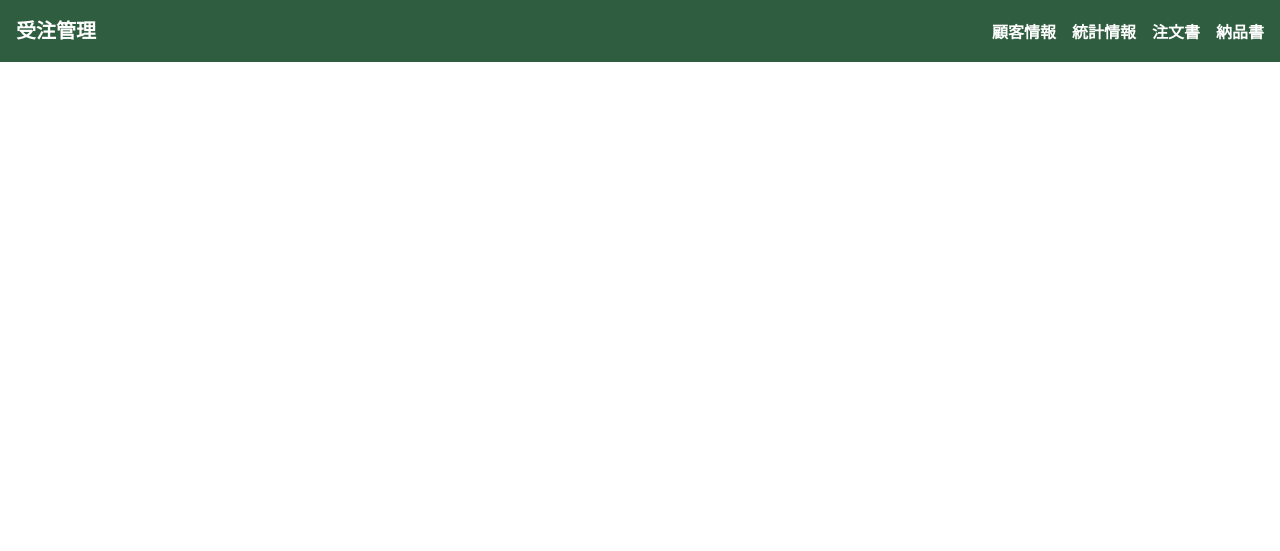
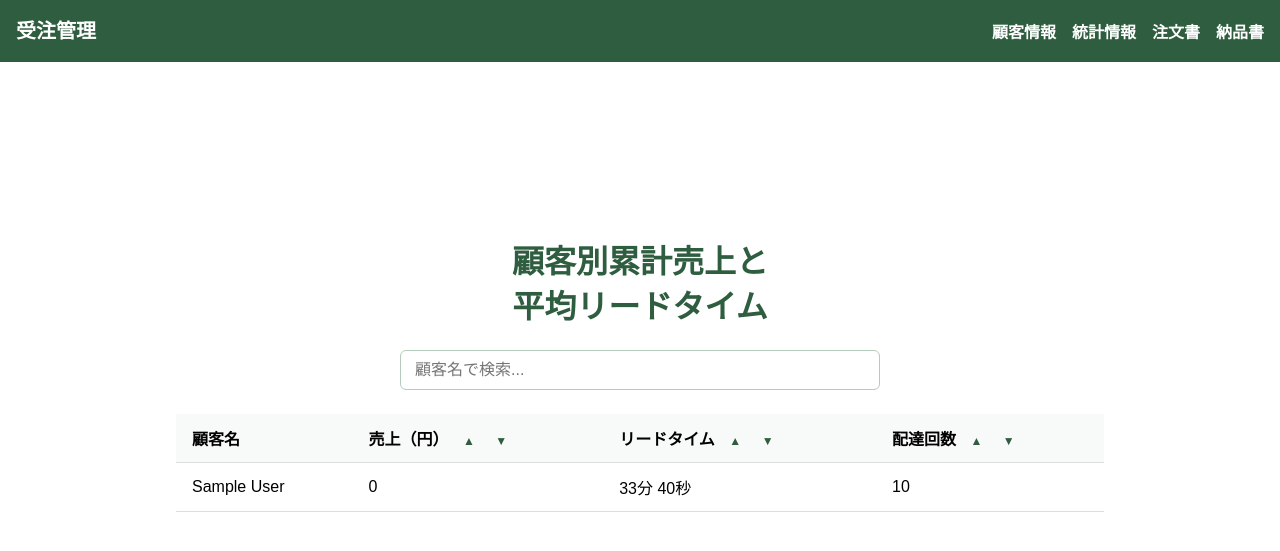
Before and after one commit to yoichi-project01/MBS_B, a PHP site: page /statistics/index.php in a window 1280 px wide. Shown: the top 551 px of the page. Run offline with PHP 8.4, Linux system fonts and the light colour scheme; tables that the repository leaves empty or names only in its code hold one stand-in row (values such as "Sample post").

Commit message:
統計情報合併

```diff
--- a/statistics/index.php
+++ b/statistics/index.php
@@ -1,16 +1,105 @@
-<?php include(__DIR__ . '/../component/header.php'); ?>
+<?php
+include(__DIR__ . '/../component/header.php');
+require_once(__DIR__ . '/../component/db.php');
+
+// リードタイム（秒数）を「日 時間 分 秒」に変換する関数
+function formatLeadTime($secondsFloat)
+{
+    $totalSeconds = (int) round($secondsFloat);
+    $days = floor($totalSeconds / 86400);
+    $hours = floor(($totalSeconds % 86400) / 3600);
+    $minutes = floor(($totalSeconds % 3600) / 60);
+    $seconds = $totalSeconds % 60;
+
+    $result = "";
+    if ($days > 0) $result .= "{$days}日 ";
+    if ($hours > 0) $result .= "{$hours}時間 ";
+    if ($minutes > 0) $result .= "{$minutes}分 ";
+    $result .= "{$seconds}秒";
+
+    return trim($result);
+}
+
+try {
+    $pdo = new PDO($dsn, $user, $pass, $options);
+
+    $sql = "
+        SELECT
+            c.customer_no,
+            c.customer_name,
+            s.sales_by_customer,
+            s.lead_time,
+            s.delivery_amount
+        FROM statistics_information s
+        JOIN customers c ON s.customer_no = c.customer_no
+        ORDER BY c.customer_no ASC
+        ";
+
+    $stmt = $pdo->query($sql);
+    $rows = $stmt->fetchAll();
+} catch (PDOException $e) {
+    echo "DBエラー: " . htmlspecialchars($e->getMessage());
+    exit;
+}
+?>
+
 <!DOCTYPE html>
 <html lang="ja">
 
 <head>
     <meta charset="UTF-8">
+    <title>顧客別売上・リードタイム</title>
     <meta name="viewport" content="width=device-width, initial-scale=1.0">
-    <title>統計情報</title>
     <link rel="stylesheet" href="../style.css">
 </head>
 
 <body>
+    <main class="main-content">
+        <h1 id="store-title">顧客別累計売上と<br>平均リードタイム</h1>
 
+        <div class="search-area">
+            <input type="text" id="searchInput" placeholder="顧客名で検索..." onkeyup="filterTable()">
+        </div>
+
+        <div class="table-container">
+            <table id="customerTable">
+                <thead>
+                    <tr>
+                        <!-- 顧客NO 列を削除 -->
+                        <th>顧客名</th>
+                        <th>
+                            売上（円）
+                            <button class="sort-icon" data-column="sales_by_customer" data-order="asc">▲</button>
+                            <button class="sort-icon" data-column="sales_by_customer" data-order="desc">▼</button>
+                        </th>
+                        <th>
+                            リードタイム
+                            <button class="sort-icon" data-column="lead_time" data-order="asc">▲</button>
+                            <button class="sort-icon" data-column="lead_time" data-order="desc">▼</button>
+                        </th>
+                        <th>
+                            配達回数
+                            <button class="sort-icon" data-column="delivery_amount" data-order="asc">▲</button>
+                            <button class="sort-icon" data-column="delivery_amount" data-order="desc">▼</button>
+                        </th>
+                    </tr>
+                </thead>
+                <tbody>
+                    <?php foreach ($rows as $row): ?>
+                    <tr>
+                        <!-- 顧客NOのセルを削除 -->
+                        <td data-column="customer_name"><?= htmlspecialchars($row['customer_name']) ?></td>
+                        <td data-column="sales_by_customer"><?= number_format($row['sales_by_customer']) ?></td>
+                        <td data-column="lead_time"><?= formatLeadTime($row['lead_time']) ?></td>
+                        <td data-column="delivery_amount"><?= $row['delivery_amount'] ?></td>
+                    </tr>
+                    <?php endforeach; ?>
+                </tbody>
+            </table>
+        </div>
+    </main>
+
+    <script src="statistics.js"></script>
 </body>
 
 </html>
--- a/style.css
+++ b/style.css
@@ -61,20 +61,11 @@ h1 {
     color: #2f5d3f;
     text-align: center;
     line-height: 1.4;
+    margin: 120px 0 20px;
     white-space: pre-line;
-    /* <br>対応 */
 }
 
-h1#store-title {
-    font-size: 32px;
-    color: #2f5d3f;
-    margin: 120px 0 20px;
-    text-align: center;
-    line-height: 1.4;
-    white-space: pre-line;
-    /* <br>対応 */
-}
-
+h1#store-title,
 h1.store-title {
     font-size: 32px;
     color: #2f5d3f;
@@ -196,17 +172,89 @@ a#store-title {
     box-shadow: 0 2px 8px rgba(47, 93, 63, 0.08);
 }
 
-.upload-container button[type="submit"]:hover {
+.upload-form button[type="submit"]:hover {
     background: linear-gradient(90deg, #2f5d3f 0%, #4b7a5c 100%);
     box-shadow: 0 4px 16px rgba(47, 93, 63, 0.12);
 }
 
+/* メインコンテンツ用（コンテナなしで中央寄せ） */
+.main-content {
+    max-width: 960px;
+    margin: 120px auto 40px;
+    /* ヘッダー分の余白上部+余白 */
+    padding: 0 16px;
+    display: flex;
+    flex-direction: column;
+    align-items: center;
+}
+
+/* 検索入力のスタイル */
+.search-area {
+    width: 100%;
+    max-width: 480px;
+    margin-bottom: 24px;
+}
+
+.search-area input[type="text"] {
+    width: 100%;
+    padding: 10px 14px;
+    font-size: 16px;
+    border: 1px solid #b5cbbb;
+    border-radius: 6px;
+    box-sizing: border-box;
+}
+
+/* テーブル全体を横スクロール対応 */
+.table-container {
+    width: 100%;
+    overflow-x: auto;
+}
+
+/* テーブルの基本スタイル */
+table#customerTable {
+    width: 100%;
+    border-collapse: collapse;
+    font-size: 16px;
+}
+
+table#customerTable th,
+table#customerTable td {
+    padding: 12px 16px;
+    border-bottom: 1px solid #ddd;
+    text-align: left;
+}
+
+table#customerTable th {
+    background-color: #f8faf9;
+    position: relative;
+}
+
+.sort-icon {
+    font-size: 12px;
+    cursor: pointer;
+    background: none;
+    border: none;
+    color: #2f5d3f;
+    margin-left: 4px;
+}
+
+/* ===================
+   モバイル対応
+=================== */
 @media (max-width: 480px) {
-    .container.upload-container {
-        padding: 24px 8px 16px 8px;
+    h1 {
+        font-size: 24px;
         margin-top: 80px;
-        min-width: unset;
-        max-width: 100%;
+    }
+
+    .upload-form {
+        padding: 0 8px;
+        gap: 20px;
+    }
+
+    .upload-form button[type="submit"] {
+        font-size: 16px;
+        padding: 12px 0;
     }
 
     .menu button {
```
Also changed, not shown: other parts of style.css (+31 -29 lines), customer_information/index.php (+6 -7 lines), test/index.php (deleted, +0 -105 lines), statistics/statistics.js (renamed from test/script.js). Lines whose indentation alone changed are shown as unchanged.
